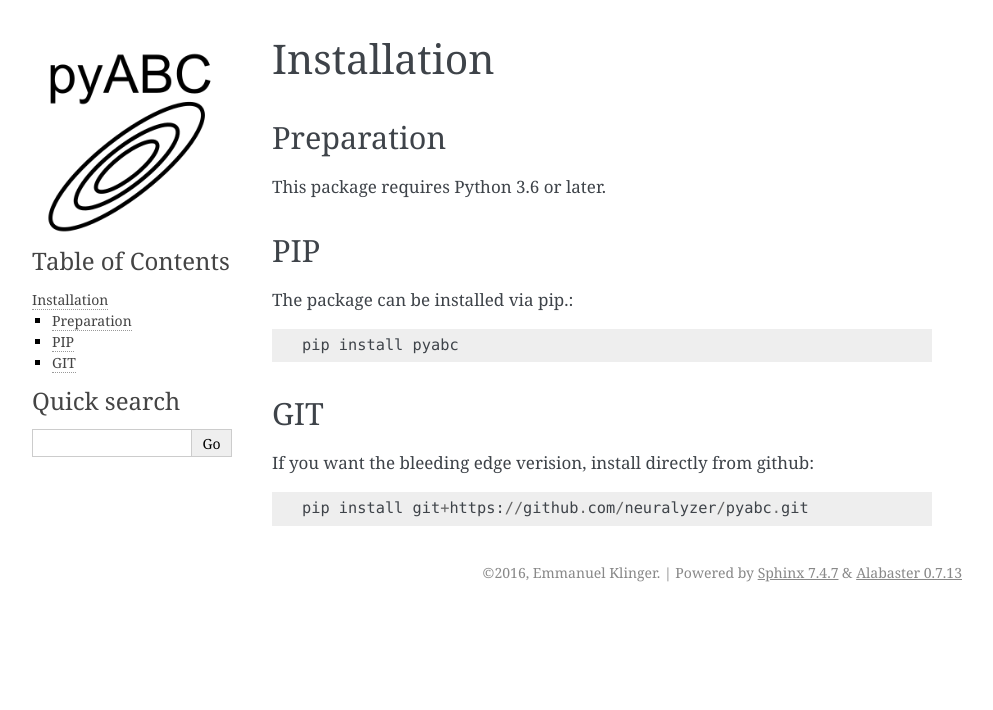
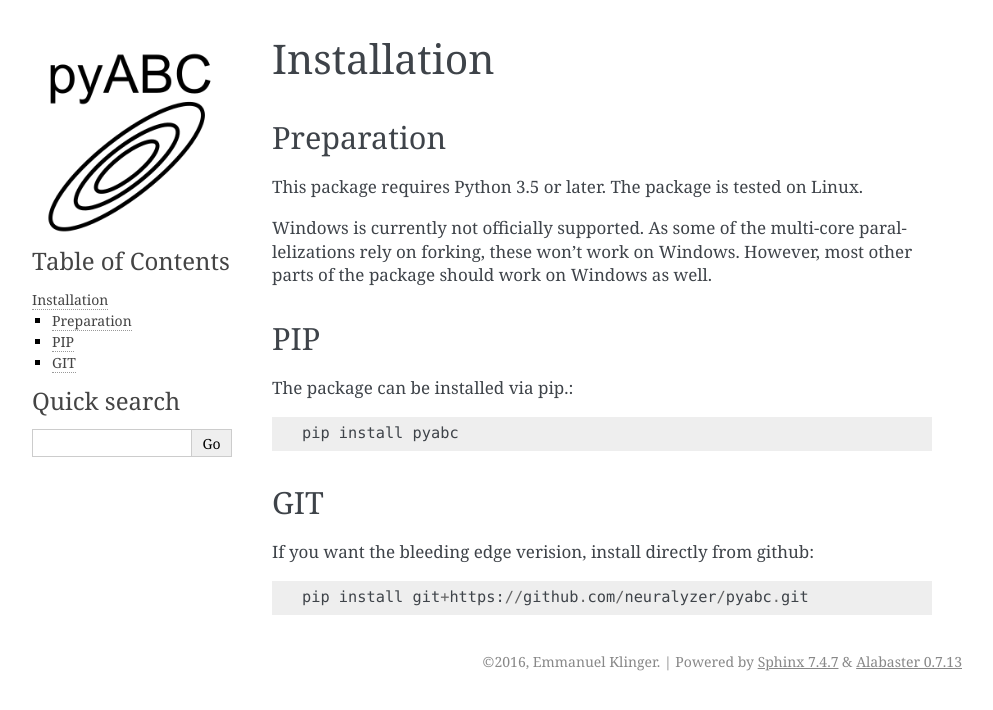
Before and after one commit to ICB-DCM/pyABC, a Sphinx documentation site: the page built from doc/installation.rst, in a window 1280 px wide. Shown: the top 710 px of the page, without its empty margins (148-1141 px from the left). Built offline with Sphinx 7.4.7, drawn with Linux system fonts in a browser that asks for light colours.

Commit message:
no windows disclaimer

```diff
--- a/doc/installation.rst
+++ b/doc/installation.rst
@@ -6,7 +6,14 @@ Installation
 Preparation
 -----------
 
-This package requires Python 3.6 or later.
+This package requires Python 3.5 or later.
+The package is tested on Linux.
+
+Windows is currently not officially supported.
+As some of the multi-core parallelizations rely on forking, these won't work
+on Windows.
+However, most other parts of the package should work on Windows
+as well.
 
 
 
```
